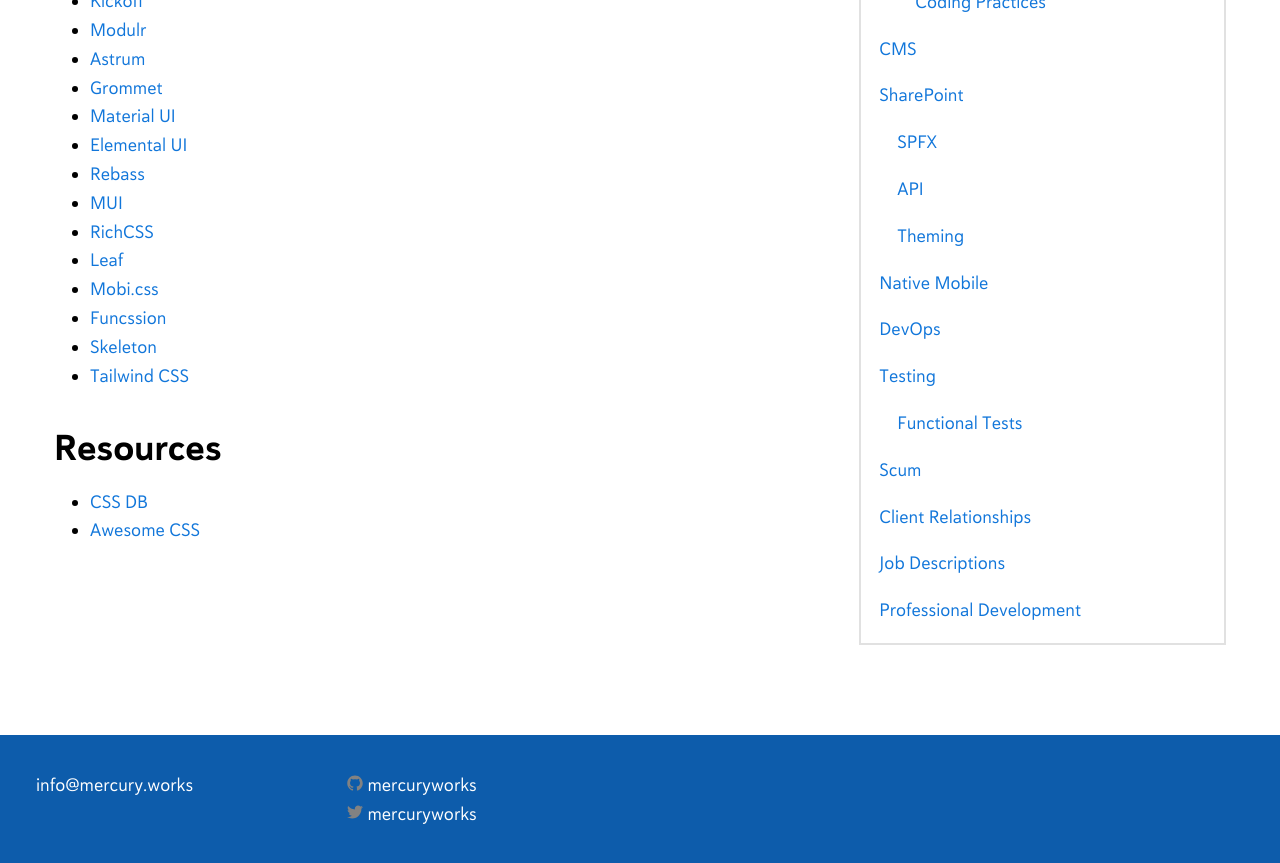
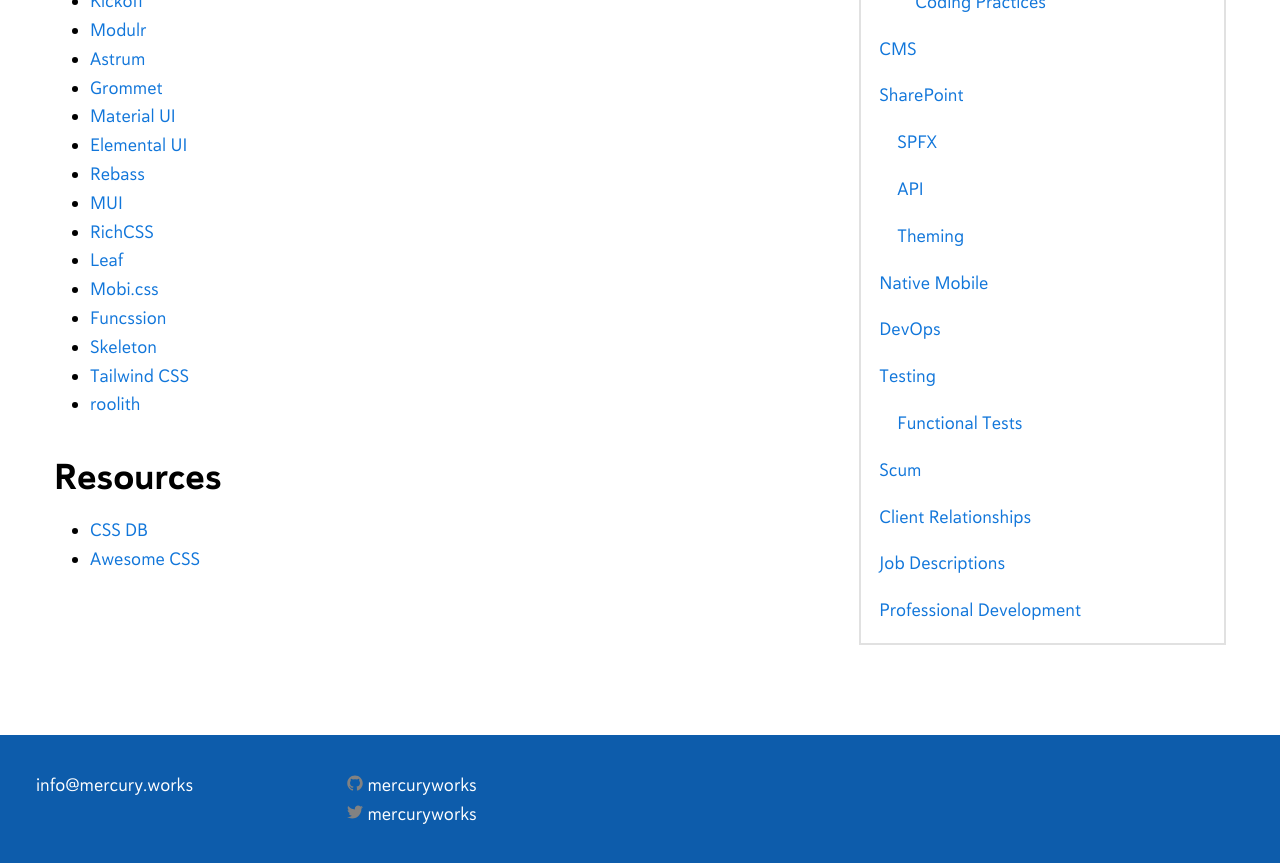
Before and after one commit to mercuryworks/developers-handbook, a Jekyll site: the page built from _posts/2018-01-18-front-end-development-frameworks.markdown, in a window 1280 px wide and 900 px high, scrolled down 2031 px. Shown: the top 863 px of the window. Built offline with Jekyll 4.4.1, drawn with Linux system fonts in a browser that asks for light colours; comment, search, counter and statistics services are not loaded.

Commit message:
Added another framework

```diff
--- a/_posts/2018-01-18-front-end-development-frameworks.markdown
+++ b/_posts/2018-01-18-front-end-development-frameworks.markdown
@@ -78,6 +78,7 @@
 * [Funcssion](https://funcssion.com/){:target="_blank"}
 * [Skeleton](http://getskeleton.com/){:target="_blank"}
 * [Tailwind CSS](https://tailwindcss.com/){:target="_blank"}
+* [roolith](http://roolith.com/){:target="_blank"}
 
 ## Resources
 
```
Also changed, not shown: Gemfile.lock.
